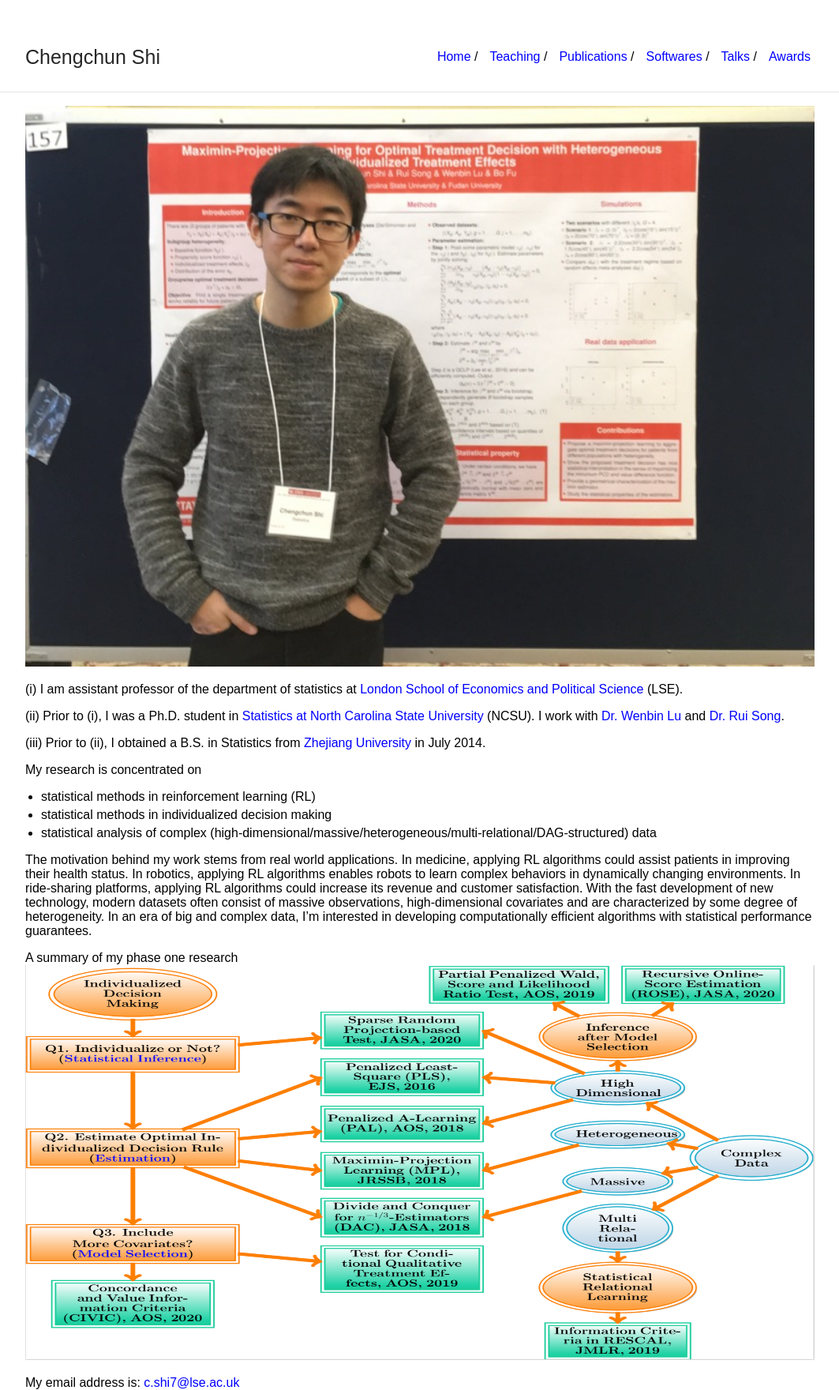
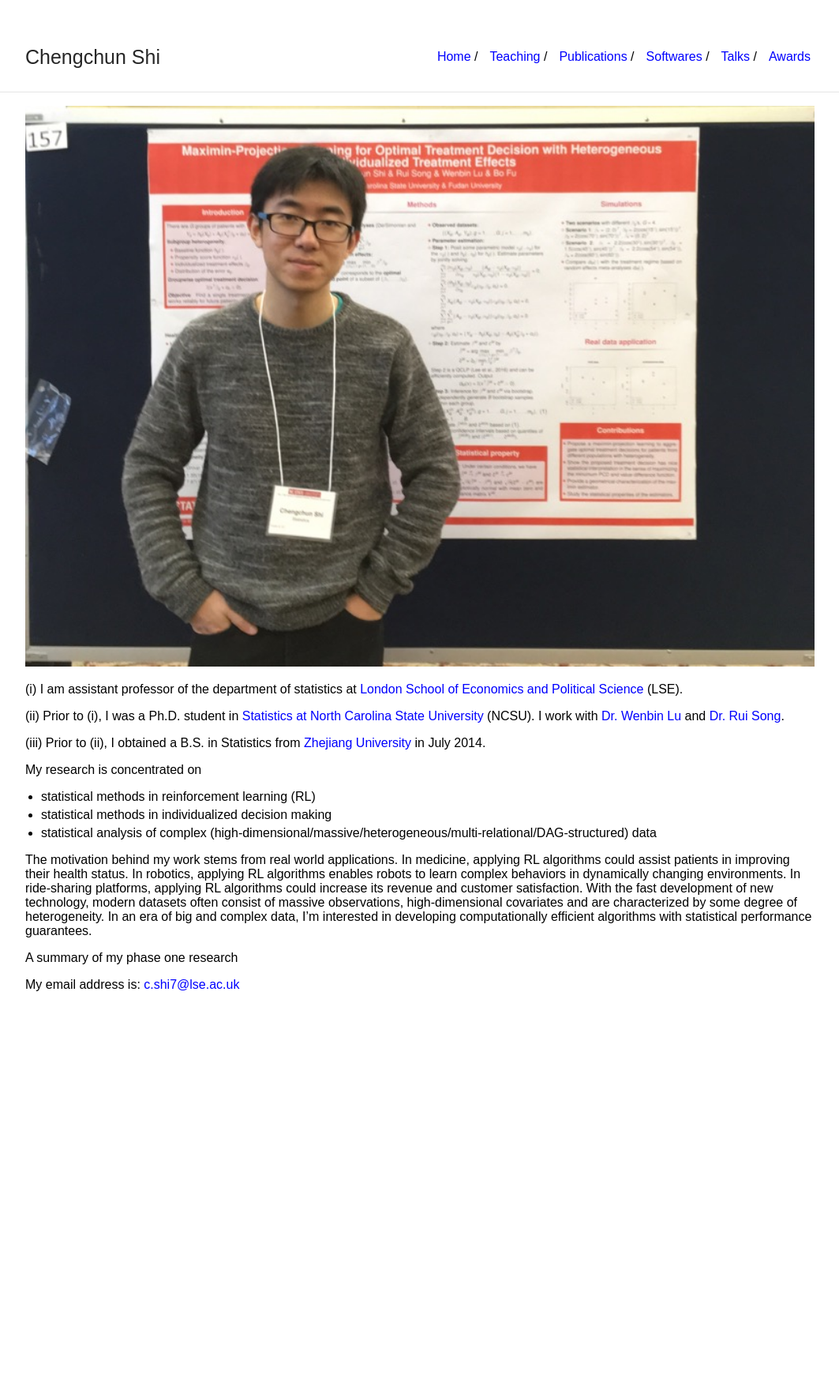
Before and after one commit to callmespring/callmespring.github.io, a Jekyll site: the page built from index.md, in a window 1280 px wide. Shown: the whole page at 79% size, without its empty margins (108-1171 px from the left). Built offline with Jekyll 4.4.1, drawn with Linux system fonts in a browser that asks for light colours; after the commit the page ends 1256 px from its top, so only the background shows below that.

Commit message:
Update index.md

```diff
--- a/index.md
+++ b/index.md
@@ -23,6 +23,5 @@ The motivation behind my work stems from real world applications. In medicine, a
 high-dimensional covariates and are characterized by some degree of heterogeneity. In an era of big and complex data, I'm interested in developing computationally efficient algorithms with statistical performance guarantees.
 
 A summary of my phase one research
-<img src="phase-I.png" width="700" height="500">
 
 My email address is: <c.shi7@lse.ac.uk>
```
